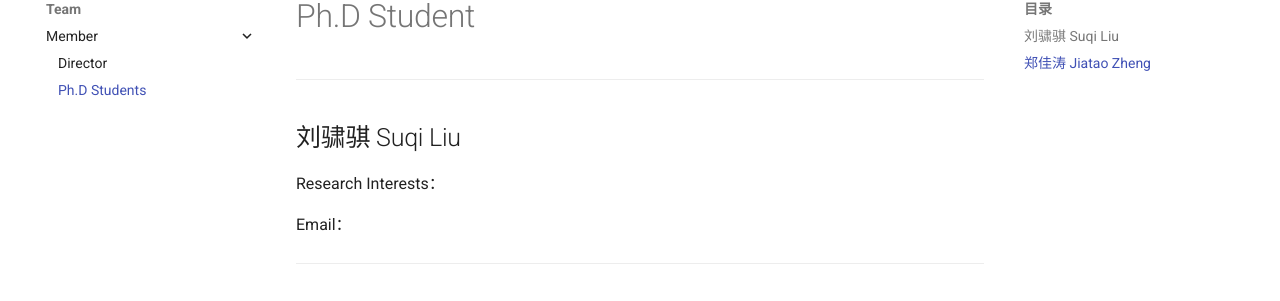
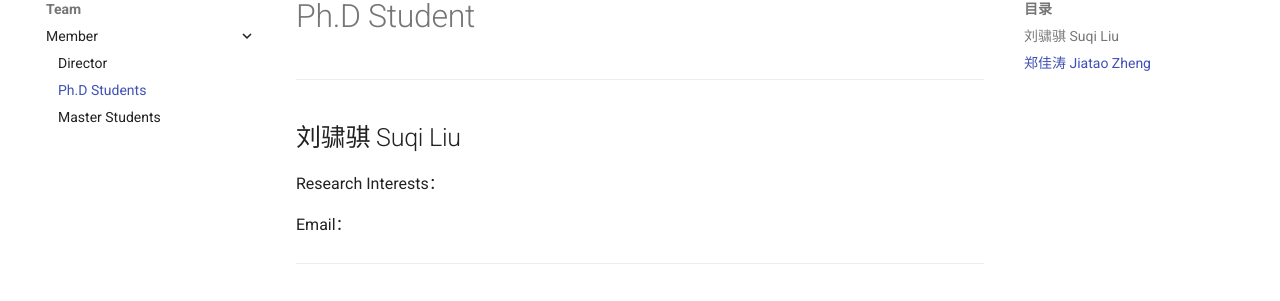
Before and after one commit to juhaocui/Wang-Lab.github.io, an MkDocs documentation site: the page built from docs/phd.md, in a window 1280 px wide. Shown: the part 150-451 px from the top of the page. Built offline with MkDocs 1.6.1 and Material for MkDocs 9.7.7, drawn with Linux system fonts in a browser that asks for light colours.

Commit message:
Update mkdocs.yml

```diff
--- a/mkdocs.yml
+++ b/mkdocs.yml
@@ -15,6 +15,7 @@ nav:
     - Member:
       - Director: director.md
       - Ph.D Students: phd.md
+      - Master Students: master.md
 
 theme:
   name: material
```
